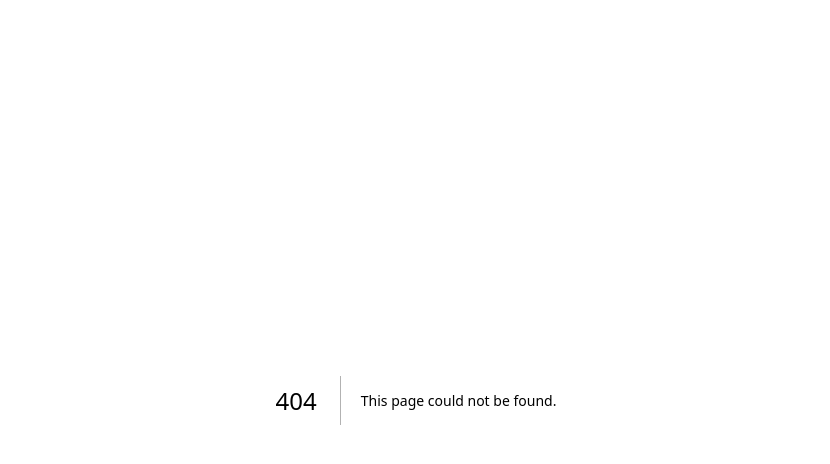
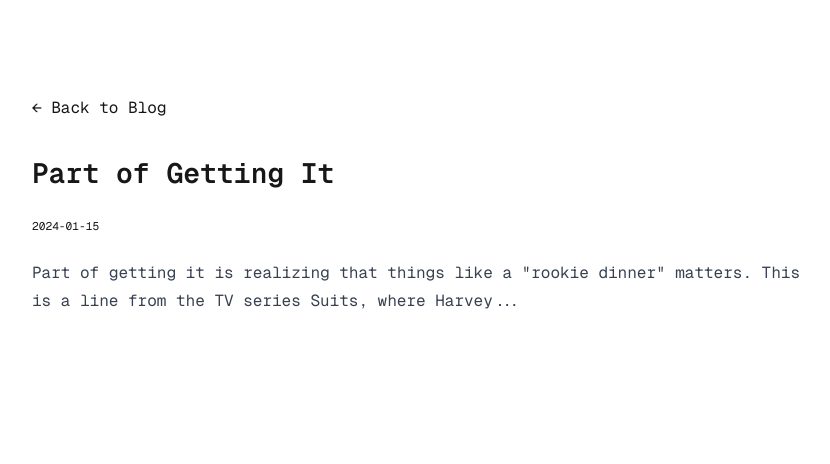
Before and after one commit to yuchannn/yuchan.io, a Next.js app: page /blog/posts/1 in a window 1280 px wide. Before the commit this address had no page. Shown: the top 464 px of the page, without its empty margins (224-1054 px from the left). Built offline with nearby package versions, Linux system fonts and the light colour scheme.

Commit message:
fix: posts were not loading

```diff
--- a/src/app/blog/[slug]/page.tsx
+++ /dev/null
@@ -1,24 +0,0 @@
-import { blogPosts } from '../../../data/blog-posts';
-import { notFound } from 'next/navigation';
-
-export default function BlogPost({ params }: { params: { slug: string } }) {
-  const post = blogPosts.find((post) => post.slug === params.slug);
-
-  if (!post) {
-    notFound();
-  }
-
-  return (
-    <div className="min-h-screen p-8 font-[family-name:var(--font-geist-mono)]">
-      <main className="max-w-3xl mx-auto mt-16 space-y-8">
-        <article className="space-y-6">
-          <h1 className="text-4xl font-bold">{post.title}</h1>
-          <p className="text-sm text-foreground/60">{post.date}</p>
-          <div className="prose dark:prose-invert">
-            {post.content}
-          </div>
-        </article>
-      </main>
-    </div>
-  );
-}
--- a/src/app/blog/page.tsx
+++ b/src/app/blog/page.tsx
@@ -15,7 +15,7 @@ export default function BlogPage() {
               key={post.id}
               className="p-6 rounded-lg border border-foreground/10 hover:border-foreground/20 transition-colors"
             >
-              <Link href={`/blog/${post.slug}`}>
+              <Link href={`/blog/posts/${post.id}`}>
                 <div className="space-y-2">
                   <h2 className="text-xl font-semibold">{post.title}</h2>
                   <p className="text-sm text-foreground/60">{post.date}</p>
--- /dev/null
+++ b/src/app/blog/posts/1/page.tsx
@@ -0,0 +1,30 @@
+'use client';
+import React from 'react';
+import { blogPosts } from '@/data/blog-posts';
+import Link from 'next/link';
+
+export default function FirstBlogPost() {
+  const post = blogPosts[0];
+
+  return (
+    <div className="min-h-screen p-8 font-[family-name:var(--font-geist-mono)]">
+      <main className="max-w-3xl mx-auto mt-16 space-y-8">
+        <div className="mb-8">
+          <Link
+            href="/blog"
+            className="text-foreground/80 hover:text-foreground hover:underline transition-colors"
+          >
+            ← Back to Blog
+          </Link>
+        </div>
+        <article className="space-y-6">
+          <h1 className="text-4xl font-bold">{post.title}</h1>
+          <p className="text-sm text-foreground/60">{post.date}</p>
+          <div className="prose dark:prose-invert max-w-none">
+            {post.content}
+          </div>
+        </article>
+      </main>
+    </div>
+  );
+}
--- a/src/app/page.tsx
+++ b/src/app/page.tsx
@@ -37,7 +37,7 @@ export default function Home() {
           <div className="text-base leading-relaxed">
 
             <p>
-              My name is Yuchan, and I'm a M.S. student studying Electrical and Computer Engineering
+              My name is Yuchan, and I&apos;m a M.S. student studying Electrical and Computer Engineering
               from Carnegie Mellon University. I was born in Chicago, grew up in Taiwan, and moved
               to Pittsburgh for college. Even though I am still currently living in Pittsburgh, me and
               my friend Neelansh Kaabra co-founded our startup <a href="https://www.creditsea.com" className="text-blue-500 hover:underline" target="_blank" rel="noopener noreferrer">CreditSea</a> that is based out in India.
@@ -48,8 +48,8 @@ export default function Home() {
               Just imagine the level of engineering that made it possible for you (a stranger) to view this little about me website on your phone.
               I find it it pretty damn amazing.
               From tinkering around with little web projects, to eventually writing my own C compiler from scratch in Rust,
-              I've tried my very best to learn everything I can about computers and I am truly enjoying this seemingly endless journey.
-              Glad that you're following right along.
+              I&apos;ve tried my very best to learn everything I can about computers and I am truly enjoying this seemingly endless journey.
+              Glad that you&apos;re following right along.
             </p>
           </div>
         </div>
@@ -78,7 +78,7 @@ export default function Home() {
           <h2 className="text-xl font-semibold">Me Outside of Work</h2>
           <p className="text-base leading-relaxed">
             Outside of work, I live with the purpose of challenging myself to improve in any way I can
-            (but that doesn't mean I don't try to have fun). In a way, I fantasize about being the
+            (but that doesn&apos;t mean I don&apos;t try to have fun). In a way, I fantasize about being the
             main character in my own life. You know, those animes where after a gruelling 10 season
             grind, the protagonists unlocks some sort of over-powered superpower that allows them
             to protect those around them.
--- a/src/data/blog-posts.ts
+++ b/src/data/blog-posts.ts
@@ -1,4 +1,4 @@
-import type { BlogPost } from '../types/blog';
+import type { BlogPost } from '@/types/blog';
 
 export const blogPosts: BlogPost[] = [
   {
@@ -8,5 +8,4 @@ export const blogPosts: BlogPost[] = [
     date: '2024-01-15',
     slug: 'part-of-getting-it'
   },
-  // You can add more blog posts here
 ];
```
Also changed, not shown: package.json (+11 -10 lines), 1 other file (tests, documents, lock files or other folders).
